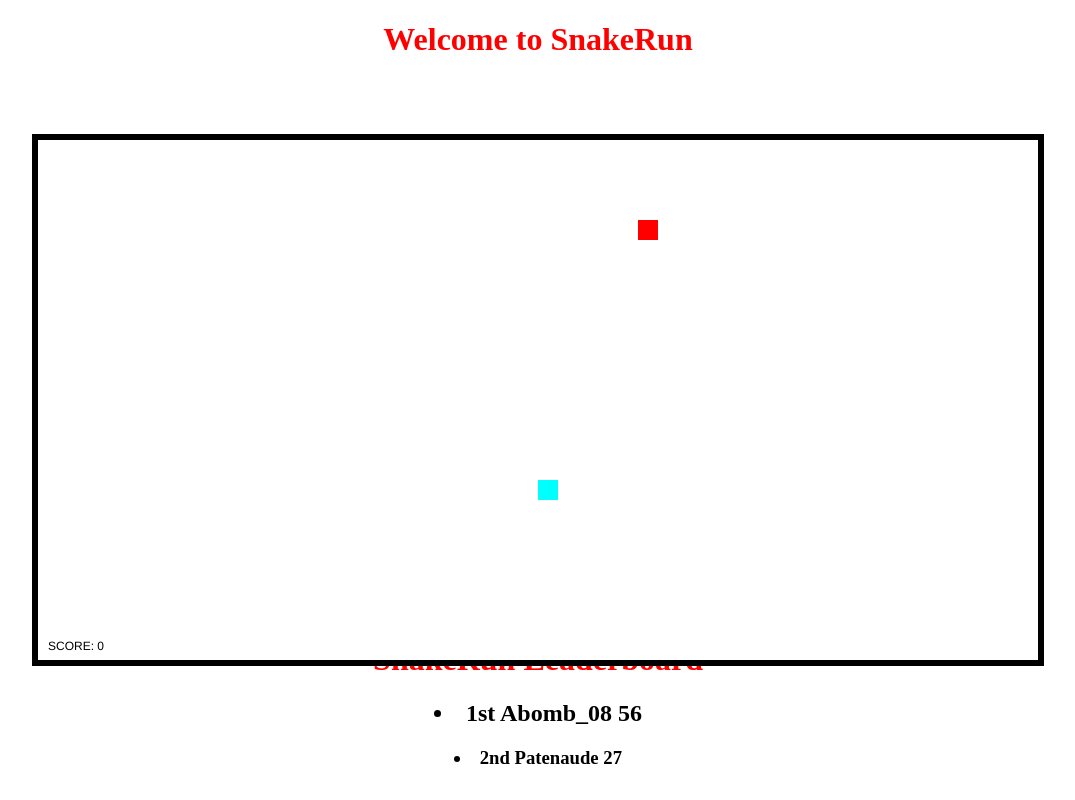
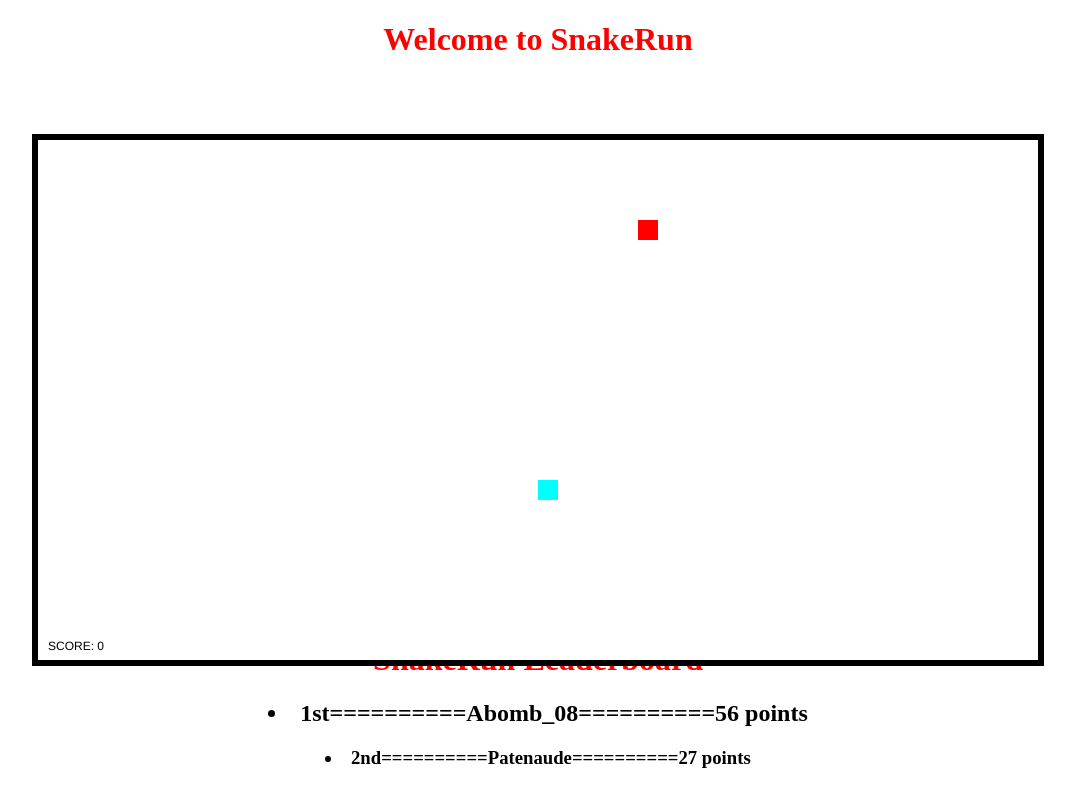
Before and after one commit to Patenaude/snakerun, a plain HTML site: page index.html in a window 1280 px wide. Shown: the whole page, without its empty margins (102-1177 px from the left). Drawn offline with Linux system fonts and the light colour scheme.

Commit message:
Update index.html

```diff
--- a/index.html
+++ b/index.html
@@ -304,8 +304,8 @@ main();
 <br><br><br><br><br><br><br><br><br><br><br><br><br><br><br><br><br><br><br><br><br><br><br><br><br><br><br><br>
 
 <h1><center><font color=red><b>SnakeRun Leaderboard</b></font></center></h1>
-<center><h2><li>1st    Abomb_08     56</li></h2>
-<h3><li>2nd    Patenaude     27</li></h3>
+<center><h2><li>1st==========Abomb_08==========56 points</li></h2>
+<h3><li>2nd==========Patenaude==========27 points</li></h3>
 </center>
 </body>
 </html>
```
